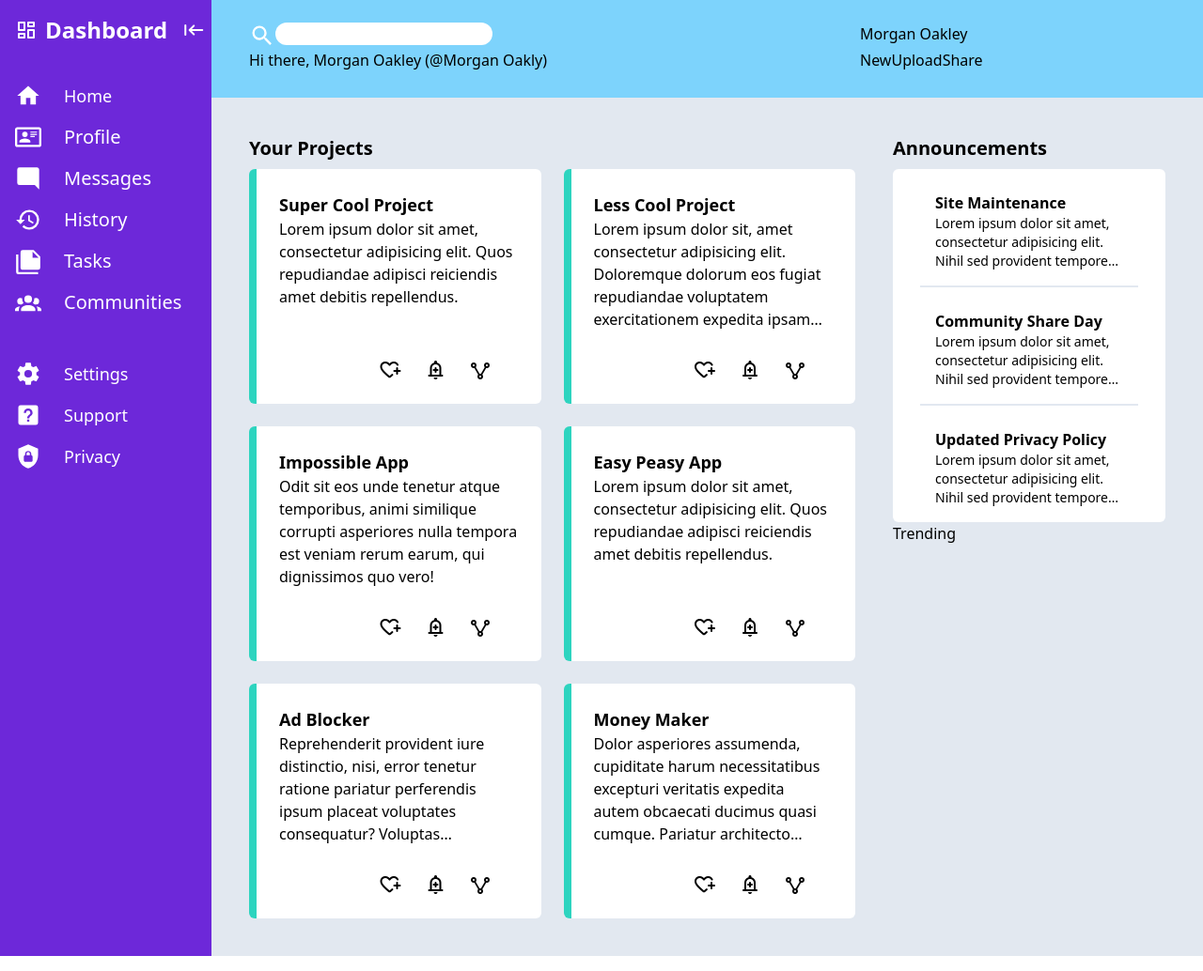
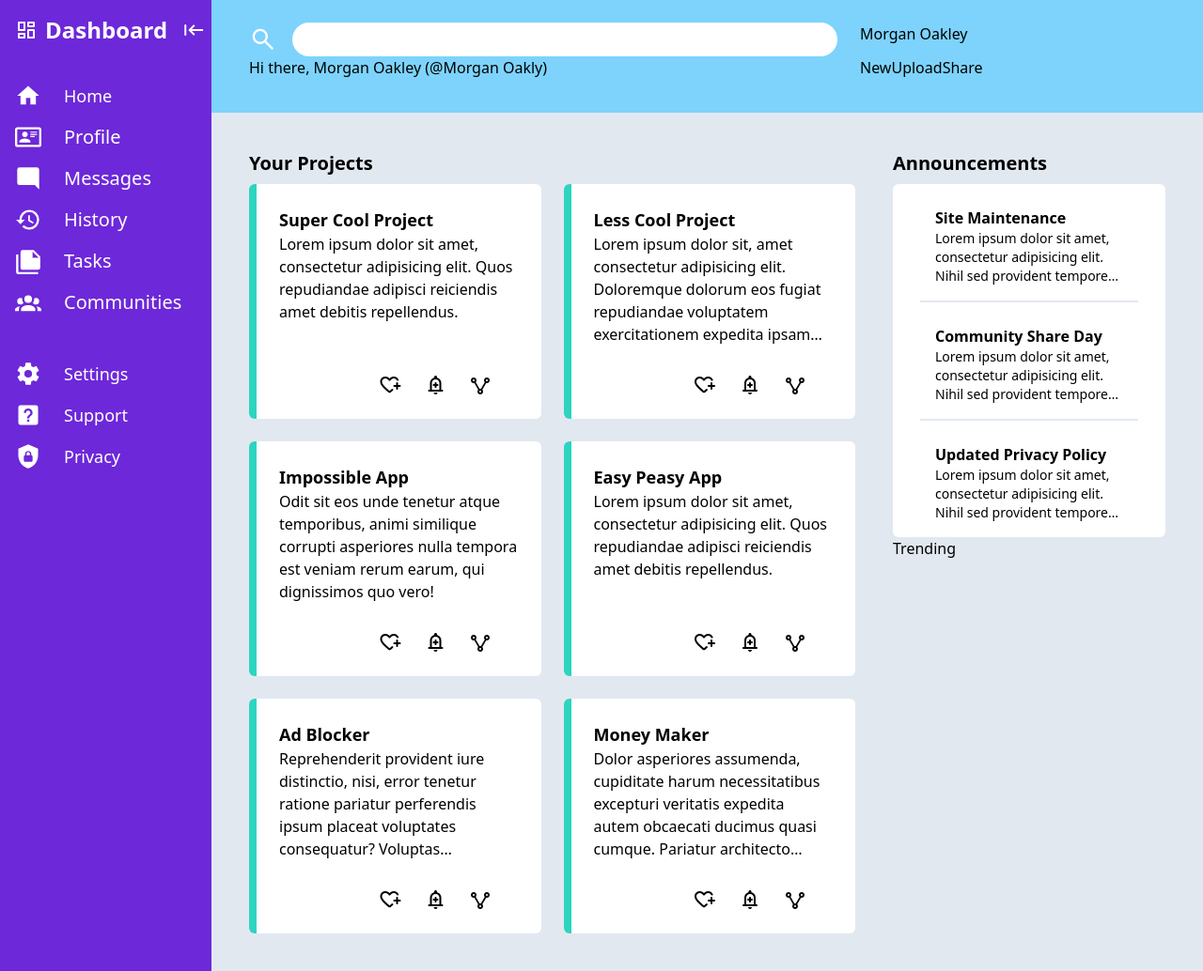
Before and after one commit to AmberlySB/admin-dashboard, a website: page index.html in a window 1280 px wide. Shown: the whole page at 94% size. Drawn offline with nearby package versions, Linux system fonts and the light colour scheme.

Commit message:
Format search bar and icon

```diff
--- a/index.html
+++ b/index.html
@@ -20,17 +20,10 @@
         id="header"
         class="grid grid-cols-[minmax(500px,_2fr)_minmax(250px,_1fr)] col-start-2 grid-rows-2 row-start-1 p-6 px-10 bg-sky-300"
       >
-        <div>
-          <svg
-            xmlns="http://www.w3.org/2000/svg"
-            viewBox="0 0 24 24"
-            class="inline w-7 fill-white"
-          >
-            <title>magnify</title>
-            <path
-              d="M9.5,3A6.5,6.5 0 0,1 16,9.5C16,11.11 15.41,12.59 14.44,13.73L14.71,14H15.5L20.5,19L19,20.5L14,15.5V14.71L13.73,14.44C12.59,15.41 11.11,16 9.5,16A6.5,6.5 0 0,1 3,9.5A6.5,6.5 0 0,1 9.5,3M9.5,5C7,5 5,7 5,9.5C5,12 7,14 9.5,14C12,14 14,12 14,9.5C14,7 12,5 9.5,5Z"
-            /></svg
-          ><input type="search" class="rounded-xl" />
+        <div class="flex pr-6">
+          <span class="pr-4 text-3xl text-white material-symbols-rounded">
+            search </span
+          ><input type="search" class="flex-1 rounded-3xl" />
         </div>
         <div>Morgan Oakley</div>
         <div>Hi there, Morgan Oakley (@Morgan Oakly)</div>
```
Also changed, not shown: css/main.css.
